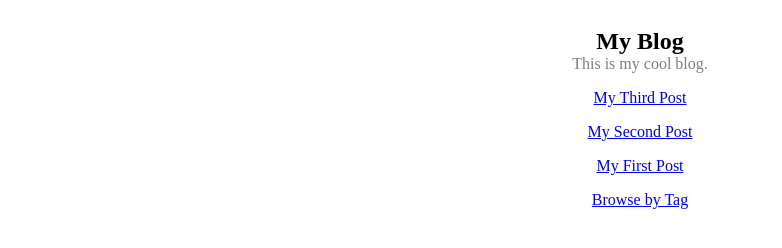
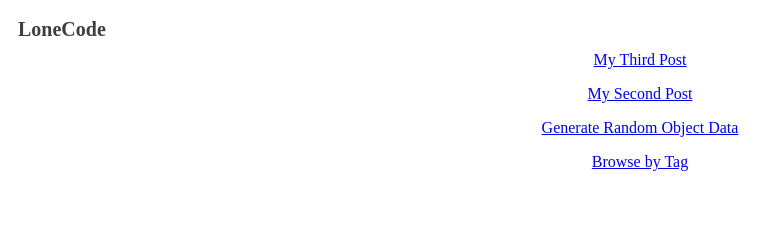
Before and after one commit to Rian-Sanjaya/gatsby-blog, a Gatsby site: page / in a window 1280 px wide. Shown: the whole page, without its empty margins (0-782 px from the left). Built offline with nearby package versions, Linux system fonts and the light colour scheme; Gatsby itself is replaced by a stand-in of ours.

Commit message:
add navigation header

````diff
--- a/gatsby-config.js
+++ b/gatsby-config.js
@@ -6,8 +6,8 @@
 
 module.exports = {
   siteMetadata: {
-    title: 'My Blog',
-    description: 'This is my cool blog.'
+    title: 'LoneCode',
+    description: 'Lonely javascript notes and code snipets.'
   },
   plugins: [
     'gatsby-transformer-remark',
--- a/src/components/Header.js
+++ b/src/components/Header.js
@@ -1,5 +1,5 @@
 import React from 'react'
-import { StaticQuery, graphql } from 'gatsby'
+import { StaticQuery, graphql, Link } from 'gatsby'
 
 const TitleAndDescription = ({data}) => {
   const title = data.site.siteMetadata.title
@@ -8,17 +8,22 @@ const TitleAndDescription = ({data}) => {
   return (
     <div style={{
       display: 'flex',
-      flexDirection: 'column',
-      alignItems: 'center',
-      fontFamily: 'avenir'
+      fontFamily: 'avenir',
+      padding: 10,
     }}>
-      <h2 style={{ marginBottom: 0}}>{title}</h2>
-      <p style={{
-        marginTop: 0,
-        opacity: 0.5
-      }}>
-        {description}
-      </p>
+      <div>
+        <Link
+          style={{
+            textDecoration: 'none',
+            color: '#3E3E3C',
+            fontSize: 20,
+            fontWeight: 'bold'
+          }}
+          to='/'
+        >
+          {title}
+        </Link>
+      </div>
     </div>
   )
 }
--- a/src/pages/2019-06-07-first-post/index.md
+++ b/src/pages/2019-06-07-first-post/index.md
@@ -1,15 +1,25 @@
 ---
 path: "/first-post"
 date: "2019-06-07 11:01"
-title: "My First Post"
-tags: ["this", "that"]
-excerpt: "A preview of my first post"
+title: "Generate Random Object Data"
+tags: ["javascript", "array", "fill", "map"]
+excerpt: "Generating random object data."
 ---
 
-# Title
+```javascript
+import faker from 'faker';
 
-Lorem ipsum.
-
-## Sub Tittle
-
-Lorem ipsum.
+export const generateRandomData = ({ amount }) =>
+  Array(amount).fill({}).map(() => (
+    {
+      id: faker.random.uuid(),
+      name: faker.name.findName(),
+      phone: faker.phone.phoneNumber(),
+      addressLines: [
+        faker.address.streetAddress(),
+        faker.address.city(),
+        faker.address.country(),
+      ],
+    }
+  ));
+```
--- a/src/pages/index.js
+++ b/src/pages/index.js
@@ -3,7 +3,7 @@ import { graphql, Link } from 'gatsby'
 import Header from '../components/Header'
 
 const Layout = (props) => {
-  console.log('isi props: ', props)
+  // console.log('isi props: ', props)
   const { data } = props
   const { edges } = data.allMarkdownRemark
   return (
@@ -52,6 +52,7 @@ export const query = graphql `
             title
             path
             date
+            excerpt
           }
         }
       }
--- a/src/templates/allTagsIndex.js
+++ b/src/templates/allTagsIndex.js
@@ -2,7 +2,7 @@ import React from "react"
 import { Link } from 'gatsby'
 
 const AllTagsTemplate = ({data, pageContext}) => {
- console.log(pageContext)
+//  console.log(pageContext)
 
   const { tags } = pageContext
   return (
````
Also changed, not shown: src/templates/blogPost.js (+4 -3 lines).
